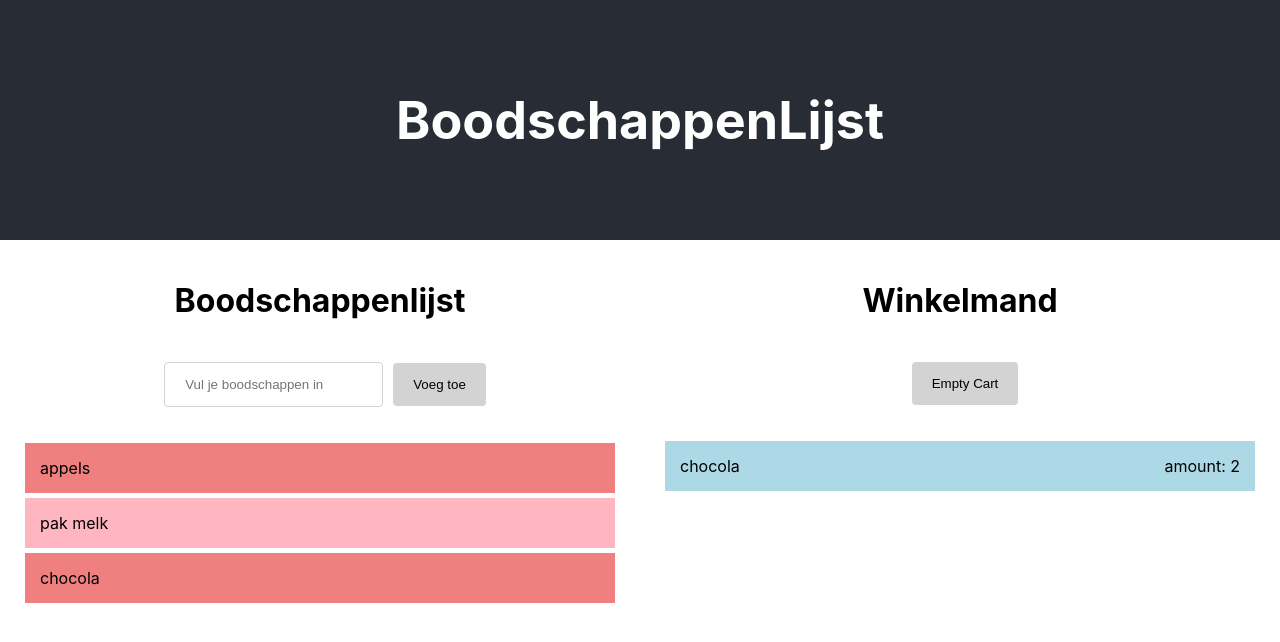
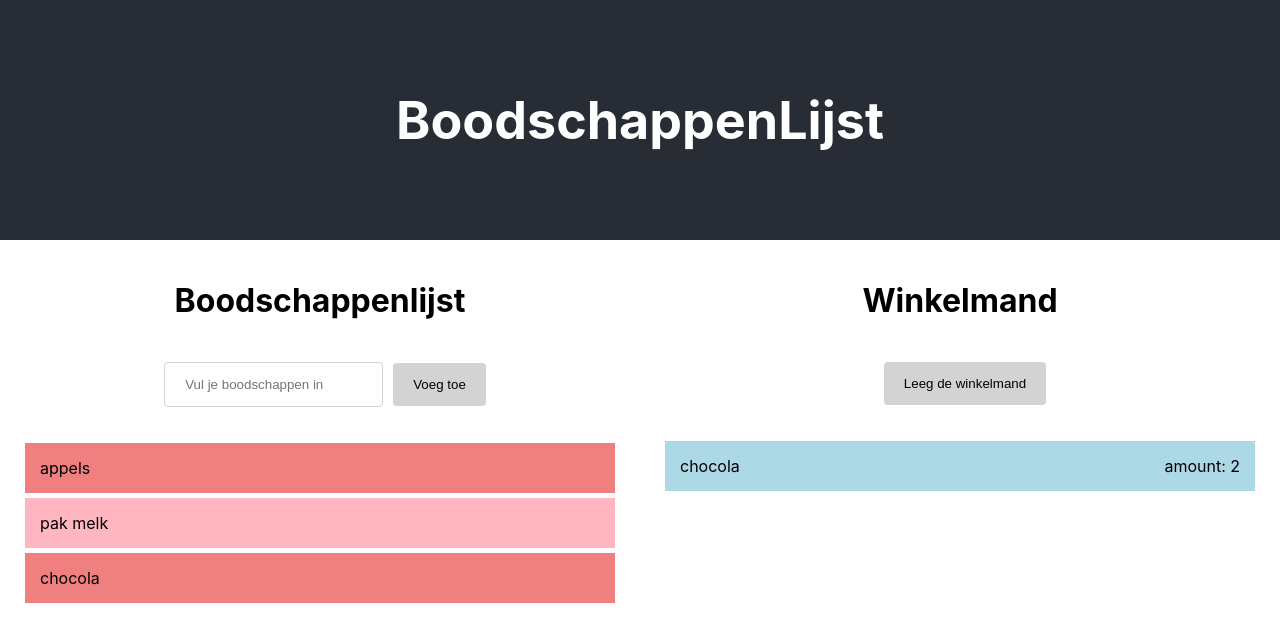
Before and after one commit to ambupilot/react-groceries-list, a React (Create React App) app: page / in a window 1280 px wide. Shown: the top 642 px of the page. Built offline with nearby package versions, Linux system fonts and the light colour scheme.

Commit message:
consistente NL content

```diff
--- a/src/components/ShoppingCart.js
+++ b/src/components/ShoppingCart.js
@@ -5,7 +5,7 @@ const ShoppingCart = ({ groceryItems, handleClickEmptyCart }) => {
   return (
     <React.Fragment>
       <button className="button-primary" onClick={handleClickEmptyCart}>
-        Empty Cart
+        Leeg de winkelmand
       </button>
       <GroceryList readonly={true} groceryItems={groceryItems} />
     </React.Fragment>
```
